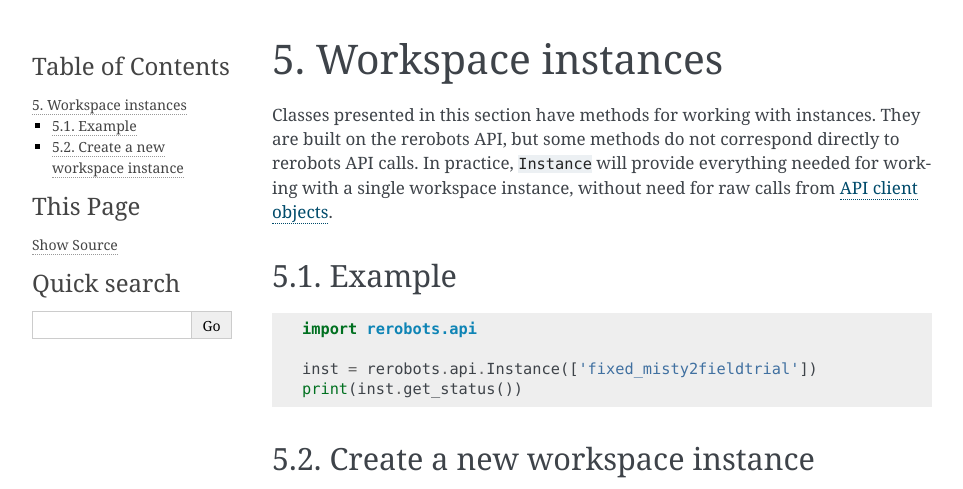
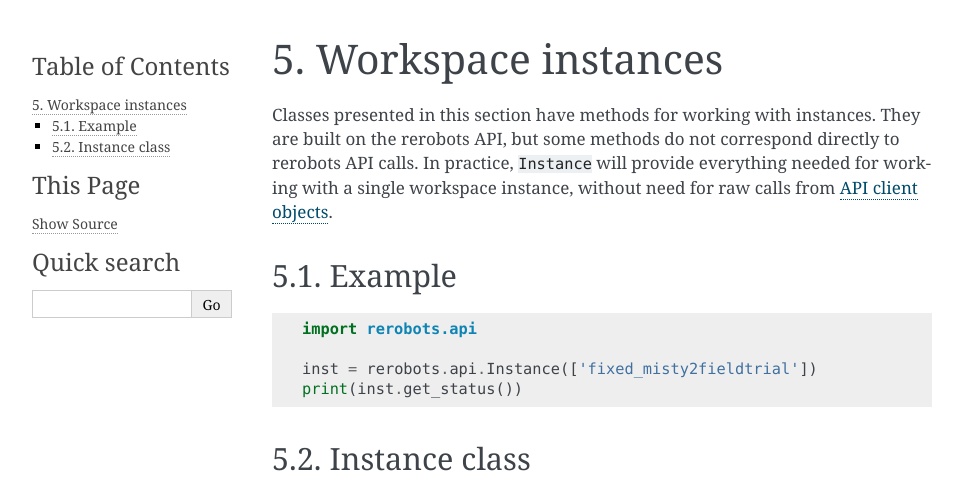
Before and after one commit to rerobots/py, a Sphinx documentation site: the page built from doc/instances.rst, in a window 1280 px wide. Shown: the top 489 px of the page, without its empty margins (148-1111 px from the left). Built offline with Sphinx 7.4.7, drawn with Linux system fonts in a browser that asks for light colours; grey boxes are pictures that could not be loaded.

Commit message:
DOC: refactor page about Instance class
[ci skip]

```diff
--- a/doc/instances.rst
+++ b/doc/instances.rst
@@ -20,14 +20,8 @@
   print(inst.get_status())
 
 
-Create a new workspace instance
--------------------------------
+Instance class
+--------------
 
 .. autoclass:: rerobots.api.Instance
-
-
-.. automethod:: rerobots.api.Instance.start_sshclient
-.. automethod:: rerobots.api.Instance.exec_ssh
-.. automethod:: rerobots.api.Instance.get_file
-.. automethod:: rerobots.api.Instance.put_file
-.. automethod:: rerobots.api.Instance.sftp_client
+   :members: start_sshclient, exec_ssh, get_file, put_file, sftp_client
```
